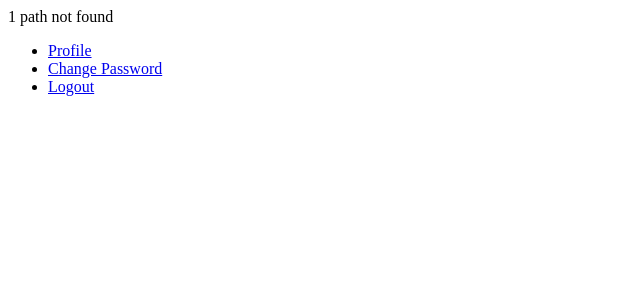
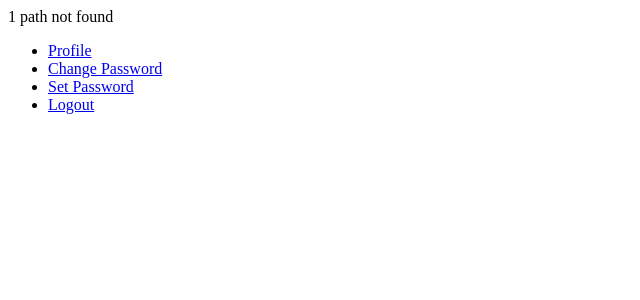
Before and after one commit to Deepraj-devikar/django-demos, a Django app: page /1 in a window 1280 px wide. Shown: the top 300 px of the page, without its empty margins (0-640 px from the left). Run offline with Django 4.2, Linux system fonts and the light colour scheme; the visitor is signed in with stand-in values (Sample User, id 1).

Commit message:
ADDED: set password for user without entering old password

```diff
--- a/Registration/Registration/urls.py
+++ b/Registration/Registration/urls.py
@@ -24,5 +24,6 @@ urlpatterns = [
     path('profile/', profile, name="profile"),
     path('logout/', logout, name="logout"),
     path('change_password/', change_password, name="change_password"),
+    path('set_password/', set_password, name="set_password"),
     path('<path:path>', not_found, name="not_found")
 ]
--- a/Registration/School/templates/school/app.html
+++ b/Registration/School/templates/school/app.html
@@ -31,6 +31,7 @@
             {% if request.user.is_authenticated %}
                 <li><a href="{% url 'profile' %}">Profile</a></li>
                 <li><a href="{% url 'change_password' %}">Change Password</a></li>
+                <li><a href="{% url 'set_password' %}">Set Password</a></li>
                 <li><a href="{% url 'logout' %}">Logout</a></li>
             {% else %}
                 <li><a href="{% url 'login' %}">Login</a></li>
--- a/Registration/School/views.py
+++ b/Registration/School/views.py
@@ -1,7 +1,7 @@
 from django.shortcuts import render
 from .forms import *
 from django.contrib import messages
-from django.contrib.auth.forms import AuthenticationForm, PasswordChangeForm
+from django.contrib.auth.forms import AuthenticationForm, PasswordChangeForm, SetPasswordForm
 from django.contrib.auth import authenticate, login as user_login, logout as user_logout, update_session_auth_hash
 from django.http import HttpResponseRedirect
 
@@ -90,6 +90,25 @@ def change_password(request, *args, **kwargs):
     }
     return render(request, "school/form.html", data)
 
+@if_user_is_authenticated
+def set_password(request, *args, **kwargs):
+    if request.method == 'POST':
+        set_password_form = SetPasswordForm(user=request.user, data=request.POST)
+        if set_password_form.is_valid():
+            set_password_form.save()
+            messages.success(request, "Password changed successfully.")
+            # this function will keep you loged in
+            update_session_auth_hash(request, set_password_form.user)
+            # messages.info(request, "Please log in again.")
+            return HttpResponseRedirect('/profile/')
+    else:
+        set_password_form = SetPasswordForm(request.user)
+    data = {
+        'form': set_password_form,
+        'title': "Set Password",
+    }
+    return render(request, "school/form.html", data)
+
 def not_found(request, path):
     data = {
         'path': path
```
